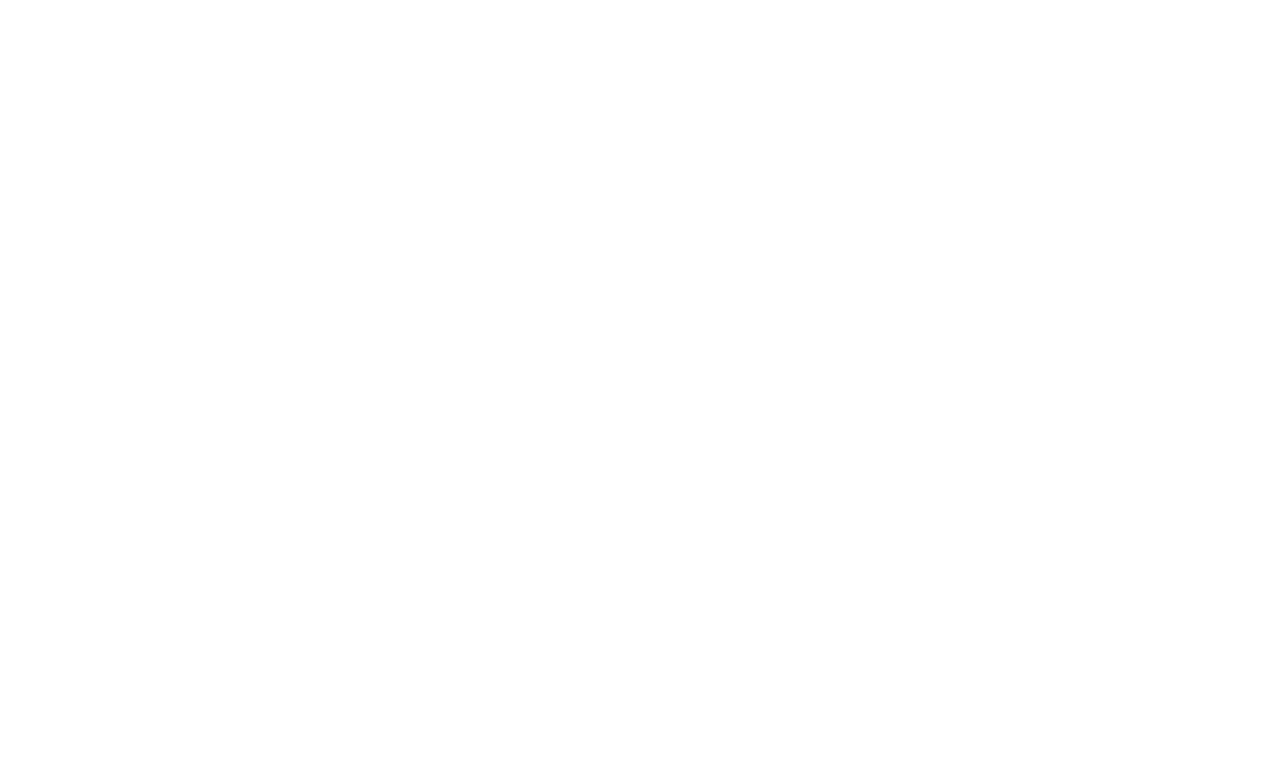
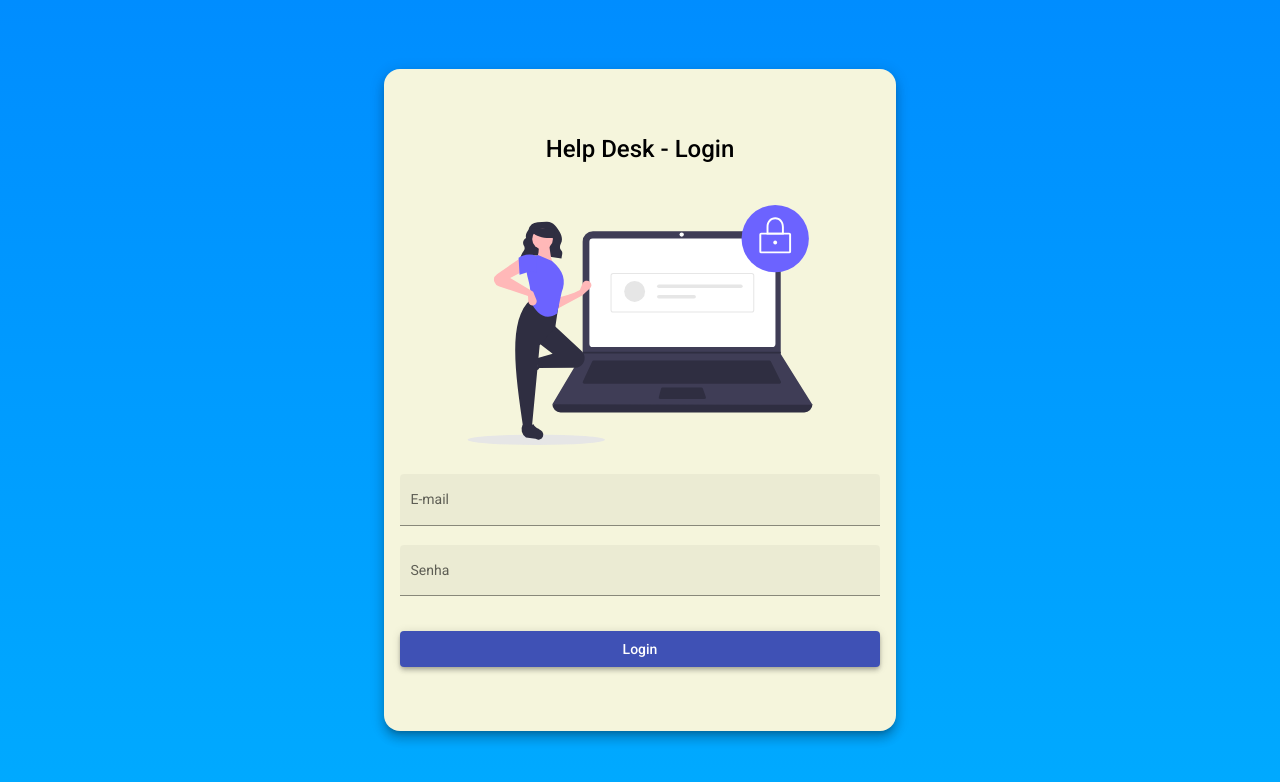
Before and after one commit to lequito/helpdesk-front, an Angular app: page /login in a window 1280 px wide. Before the commit this address led to /. Shown: the top 782 px of the page. Built offline with nearby package versions, Linux system fonts and the light colour scheme.

Commit message:
criando o componente login

```diff
--- a/src/app/app-routing.module.ts
+++ b/src/app/app-routing.module.ts
@@ -1,10 +1,15 @@
 import { NgModule } from '@angular/core';
 import { RouterModule, Routes } from '@angular/router';
 import { HomeComponent } from './components/home/home.component';
+import { LoginComponent } from './components/login/login.component';
 import { NavComponent } from './components/nav/nav.component';
 import { TecnicoListComponent } from './components/tecnicos/tecnico-list/tecnico-list.component';
 
 const routes: Routes = [
+  {
+    path: 'login',
+    component: LoginComponent
+  },
   {
     path: '',
     component: NavComponent, children:[
--- a/src/app/app.module.ts
+++ b/src/app/app.module.ts
@@ -25,6 +25,7 @@
 import { HomeComponent } from './components/home/home.component';
 import { HeaderComponent } from './components/header/header.component';
 import { TecnicoListComponent } from './components/tecnicos/tecnico-list/tecnico-list.component';
+import { LoginComponent } from './components/login/login.component';
 
 @NgModule({
   declarations: [
@@ -32,7 +33,8 @@
     NavComponent,
     HomeComponent,
     HeaderComponent,
-    TecnicoListComponent
+    TecnicoListComponent,
+    LoginComponent
   ],
   imports: [
     BrowserModule,
--- /dev/null
+++ b/src/app/components/login/login.component.css
@@ -0,0 +1,35 @@
+.container {
+    height: 100%;
+    background: linear-gradient(180deg, rgba(2, 0, 36, 1) 0%, rgba(0, 141, 255, 1) 0%, rgba(0, 170, 255, 1) 100%, rgba(0, 102, 153, 0.958420868347339) 100%, rgba(0, 212, 255, 1) 100%);
+    display: flex;
+    align-items: center;
+    justify-content: center;
+}
+
+.form {
+    width: 30rem;
+    margin: auto;
+    background-color: rgb(245, 245, 220);
+    padding: 4rem 1rem;
+    border-radius: 1rem;
+}
+
+h1 {
+    text-align: center;
+    width: 100%;
+    font-weight: 500;
+}
+
+.full-width {
+    width: 100%;
+}
+
+img {
+    height: 15rem;
+    width: 100%;
+    margin: 1.5rem auto 1.5rem auto;
+}
+
+button {
+    margin-top: 1rem;
+}
--- /dev/null
+++ b/src/app/components/login/login.component.html
@@ -0,0 +1,15 @@
+<div class="container">
+    <form class="form mat-elevation-z8">
+        <h1>Help Desk - Login</h1>
+        <img src="assets/img/login-image.svg" alt="">
+        <mat-form-field class="full-width" appearance="fill">
+            <mat-label>E-mail</mat-label>
+            <input matInput placeholder="Ex.: alex@mail.com">
+        </mat-form-field>
+        <mat-form-field class="full-width" appearance="fill">
+            <mat-label>Senha</mat-label>
+            <input type="password" matInput placeholder="Ex.: 123">
+        </mat-form-field>
+        <button class="full-width mat-elevation-z4" mat-raised-button color="primary">Login</button>
+    </form>
+</div>
--- /dev/null
+++ b/src/app/components/login/login.component.ts
@@ -0,0 +1,15 @@
+import { Component, OnInit } from '@angular/core';
+
+@Component({
+  selector: 'app-login',
+  templateUrl: './login.component.html',
+  styleUrls: ['./login.component.css']
+})
+export class LoginComponent implements OnInit {
+
+  constructor() { }
+
+  ngOnInit(): void {
+  }
+
+}
```
Also changed, not shown: src/assets/img/login-image.svg (added).
